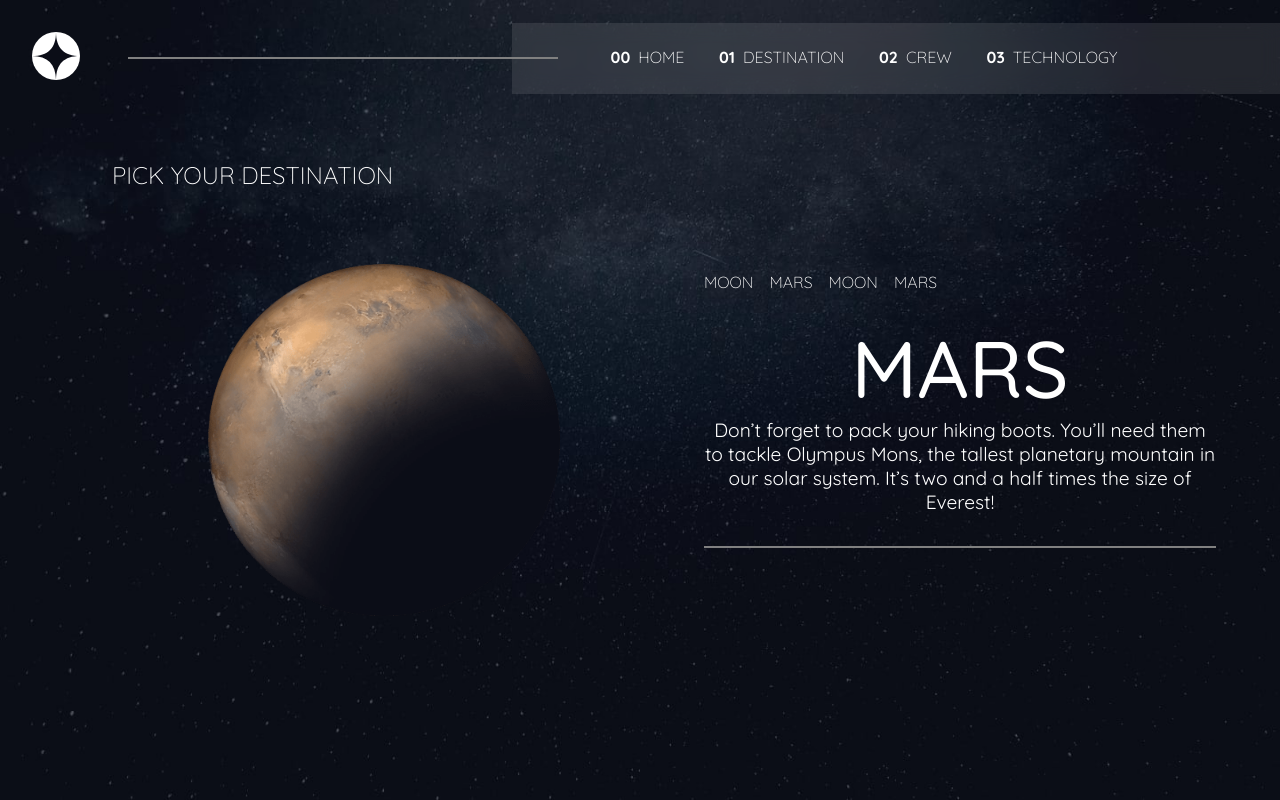
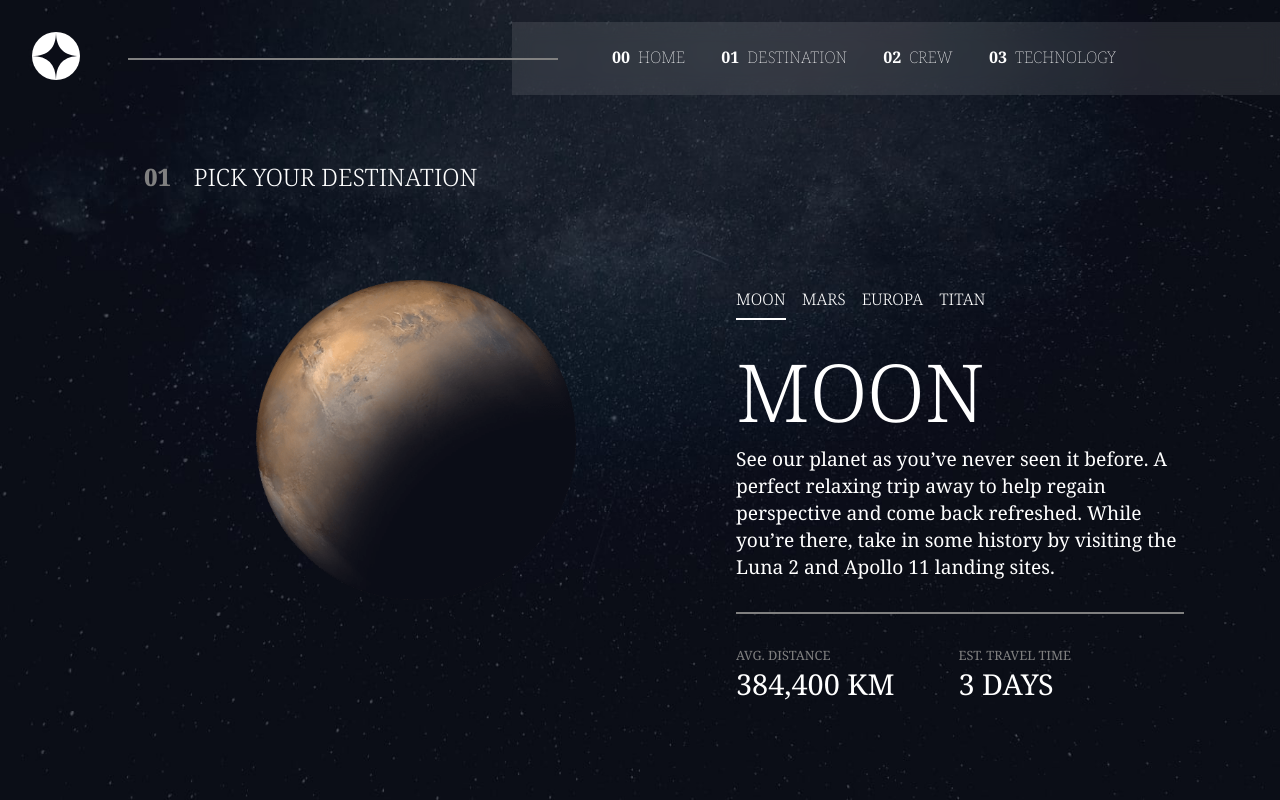
Before and after one commit to jNascimentoCW/space-tourism, a React (Vite) app: page /destination in a window 1280 px wide. Built offline with nearby package versions, Linux system fonts and the light colour scheme.

Commit message:
feat: finish destination page

```diff
--- a/index.html
+++ b/index.html
@@ -7,7 +7,7 @@
     <link rel="preconnect" href="https://fonts.googleapis.com" />
     <link rel="preconnect" href="https://fonts.gstatic.com" crossorigin />
     <link
-      href="https://fonts.googleapis.com/css2?family=Quicksand:wght@300..700&display=swap"
+      href="https://fonts.googleapis.com/css2?family=Noto+Serif:ital,wght@0,100..900;1,100..900&display=swap"
       rel="stylesheet"
     />
     <title>space-tourism-multipage</title>
--- a/src/components/App.css
+++ b/src/components/App.css
@@ -7,7 +7,7 @@ body {
   height: 100vh;
   width: 100vw;
   color: #ffffff;
-  font-family: "Quicksand", sans-serif;
+  font-family: "Noto Serif", serif;
 }
 
 @media (max-width: 768px) {
--- a/src/components/Content/Content.jsx
+++ b/src/components/Content/Content.jsx
@@ -2,7 +2,7 @@ import styled from "styled-components";
 
 const Container = styled.div`
   background-color: #000000;
-  background-image: ${(props) => `url(${props.desktopbgImg})`};
+  background-image: ${(props) => `url(${props.$desktopbgImg})`};
   background-repeat: no-repeat;
   background-size: cover;
   background-position: center center;
@@ -13,11 +13,11 @@ const Container = styled.div`
   width: 100vw;
 
   @media (max-width: 768px) {
-    background-image: ${(props) => `url(${props.mobilebgImg})`};
+    background-image: ${(props) => `url(${props.$mobilebgImg})`};
   }
 
   @media (min-width: 769px) and (max-width: 1024px) {
-    background-image: ${(props) => `url(${props.tabletbgImg})`};
+    background-image: ${(props) => `url(${props.$tabletbgImg})`};
   }
 `;
 
@@ -45,8 +45,20 @@ const ContainerContent = styled.div`
 const ContentHeading = styled.h2`
   position: absolute;
   top: 10rem;
-  left: 6rem;
+  left: 9rem;
   font-weight: 300;
+
+  @media (max-width: 768px) {
+    top: 6rem;
+    left: 1.5rem;
+    font-size: 1.2rem;
+  }
+
+  @media (min-width: 769px) and (max-width: 1024px) {
+    top: 4rem;
+    left: 2rem;
+    font-size: 1.5rem;
+  }
 `;
 
 const ContentDiv = styled.div`
@@ -54,18 +66,20 @@ const ContentDiv = styled.div`
   height: 30rem;
   display: flex;
   flex-direction: column;
-
-  padding: 4rem;
-  text-align: center;
+  padding: 5rem 6rem;
+  text-align: start;
 
   @media (max-width: 768px) {
-    padding: 2.5rem 2rem;
+    text-align: center;
+    padding: 1rem 2rem;
+    height: 20rem;
     width: 100%;
   }
 
   @media (min-width: 769px) and (max-width: 1024px) {
     width: 100%;
     padding: 4rem;
+    text-align: center;
   }
 `;
 
@@ -96,9 +110,9 @@ const Span = styled.span`
 const CarouselContent = styled.div``;
 
 export default function Content({
-  desktopbgImg,
-  tabletbgImg,
-  mobilebgImg,
+  $desktopbgImg,
+  $tabletbgImg,
+  $mobilebgImg,
   headingText,
   leftSideContent,
   rightSideContent,
@@ -106,9 +120,9 @@ export default function Content({
 }) {
   return (
     <Container
-      desktopbgImg={desktopbgImg}
-      tabletbgImg={tabletbgImg}
-      mobilebgImg={mobilebgImg}
+      $desktopbgImg={$desktopbgImg}
+      $tabletbgImg={$tabletbgImg}
+      $mobilebgImg={$mobilebgImg}
     >
       <ContentHeading>
         <Span>{numPage}</Span> {headingText}
--- a/src/components/Destination/Destination.jsx
+++ b/src/components/Destination/Destination.jsx
@@ -1,3 +1,5 @@
+import { useState } from "react";
+
 import styled from "styled-components";
 
 import HomeDesktopBgImg from "/src/assets/destination/background-destination-desktop.jpg";
@@ -6,8 +8,14 @@ import HomeMobileBgImg from "/src/assets/destination/background-destination-mobi
 
 import Content from "../Content/Content";
 
+import data from "../../data/data.json";
+
 const Paragraph = styled.p`
   font-size: 1.2rem;
+
+  @media (max-width: 768px) {
+    font-size: 1rem;
+  }
 `;
 
 const Carounsel = styled.div`
@@ -23,15 +31,27 @@ const CarouselContent = styled.div`
   font-size: 1rem;
   font-weight: 300;
   border-bottom: 2px solid transparent;
+  text-transform: uppercase;
+  border-bottom: 2px solid
+    ${(props) => (props.$active ? "white" : "transparent")};
 
   &:hover {
     border-bottom: 2px solid white;
+  }
+
+  @media (max-width: 768px) {
+    margin: 0 0.5rem;
   }
 `;
 
 const Span = styled.span`
   font-size: 5rem;
-  font-weight: 500;
+  font-weight: 300;
+  text-transform: uppercase;
+
+  @media (max-width: 768px) {
+    font-size: 3rem;
+  }
 `;
 
 const PlanetsImg = styled.div`
@@ -41,6 +61,13 @@ const PlanetsImg = styled.div`
   background-position: center;
   width: 40rem;
   height: 500rem;
+
+  @media (max-width: 768px) {
+    width: 15rem;
+    height: 15rem;
+    justify-self: center;
+    align-self: center;
+    margin-top:3rem;
 `;
 
 const RightSideContent = styled.div`
@@ -48,6 +75,16 @@ const RightSideContent = styled.div`
   flex-direction: column;
   flex-wrap: wrap;
   width: 100%;
+
+  @media (max-width: 768px) {
+    align-items: center;
+    text-align: center;
+  }
+
+  @media (min-width: 769px) and (max-width: 1024px) {
+    align-items: center;
+    text-align: center;
+  }
 `;
 
 const Hr = styled.div`
@@ -57,49 +94,87 @@ const Hr = styled.div`
   height: 1px;
 
   @media (max-width: 768px) {
-    display: none;
+    margin: 1rem 0;
   }
+`;
 
-  @media (min-width: 769px) and (max-width: 1024px) {
-    display: none;
+const Info = styled.div`
+  display: flex;
+  flex-direction: row;
+  justify-content: start;
+  alingn-items: center;
+  gap: 4rem;
+  text-align: start;
+
+  @media (max-width: 768px) {
+    justify-content: center;
+    gap: 2rem;
+  }
+`;
+
+const InfoText = styled.p`
+  font-size: 0.8rem;
+  color: gray;
+
+  @media (max-width: 768px) {
+    font-size: 0.7rem;
+  }
+`;
+
+const InfoData = styled.p`
+  font-size: 1.8rem;
+  font-weight: 400;
+  text-transform: uppercase;
+
+  @media (max-width: 768px) {
+    font-size: 1.2rem;
   }
 `;
 
 export default function Destination() {
+  const [dest, setDest] = useState(data.destinations[0]);
+
+  const handleClick = (destinationName) => {
+    setDest(destinationName);
+  };
+
   return (
     <>
       <Content
-        numPage
+        numPage="01"
         headingText="PICK YOUR DESTINATION"
-        desktopbgImg={HomeDesktopBgImg}
-        tabletbgImg={HomeTabletBgImg}
-        mobilebgImg={HomeMobileBgImg}
+        $desktopbgImg={HomeDesktopBgImg}
+        $tabletbgImg={HomeTabletBgImg}
+        $mobilebgImg={HomeMobileBgImg}
         leftSideContent={<PlanetsImg />}
         rightSideContent={
           <RightSideContent>
             <Carounsel>
-              <CarouselContent>MOON</CarouselContent>
-              <CarouselContent>MARS</CarouselContent>
-              <CarouselContent>MOON</CarouselContent>
-              <CarouselContent>MARS</CarouselContent>
+              {data.destinations.map((destination) => {
+                return (
+                  <CarouselContent
+                    key={destination.name}
+                    onClick={() => handleClick(destination)}
+                    $active={dest.name === destination.name}
+                  >
+                    {destination.name}
+                  </CarouselContent>
+                );
+              })}
             </Carounsel>
-            <Span>MARS</Span>
-            <Paragraph>
-              Don’t forget to pack your hiking boots. You’ll need them to tackle
-              Olympus Mons, the tallest planetary mountain in our solar system.
-              It’s two and a half times the size of Everest!
-            </Paragraph>
+            <Span key={dest.name}>{dest.name}</Span>
+            <Paragraph>{dest.description}</Paragraph>
             <Hr />
-            <div>
+            <Info>
               <div>
-                <p></p>
-                <p></p>
+                <InfoText>AVG. DISTANCE</InfoText>
+                <InfoData>{dest.distance} </InfoData>
               </div>
               <div>
-                <p></p>
-                <p></p>
+                <InfoText>EST. TRAVEL TIME</InfoText>
+                <InfoData>{dest.travel}</InfoData>
               </div>
-            </div>
+            </Info>
           </RightSideContent>
         }
       />
```
